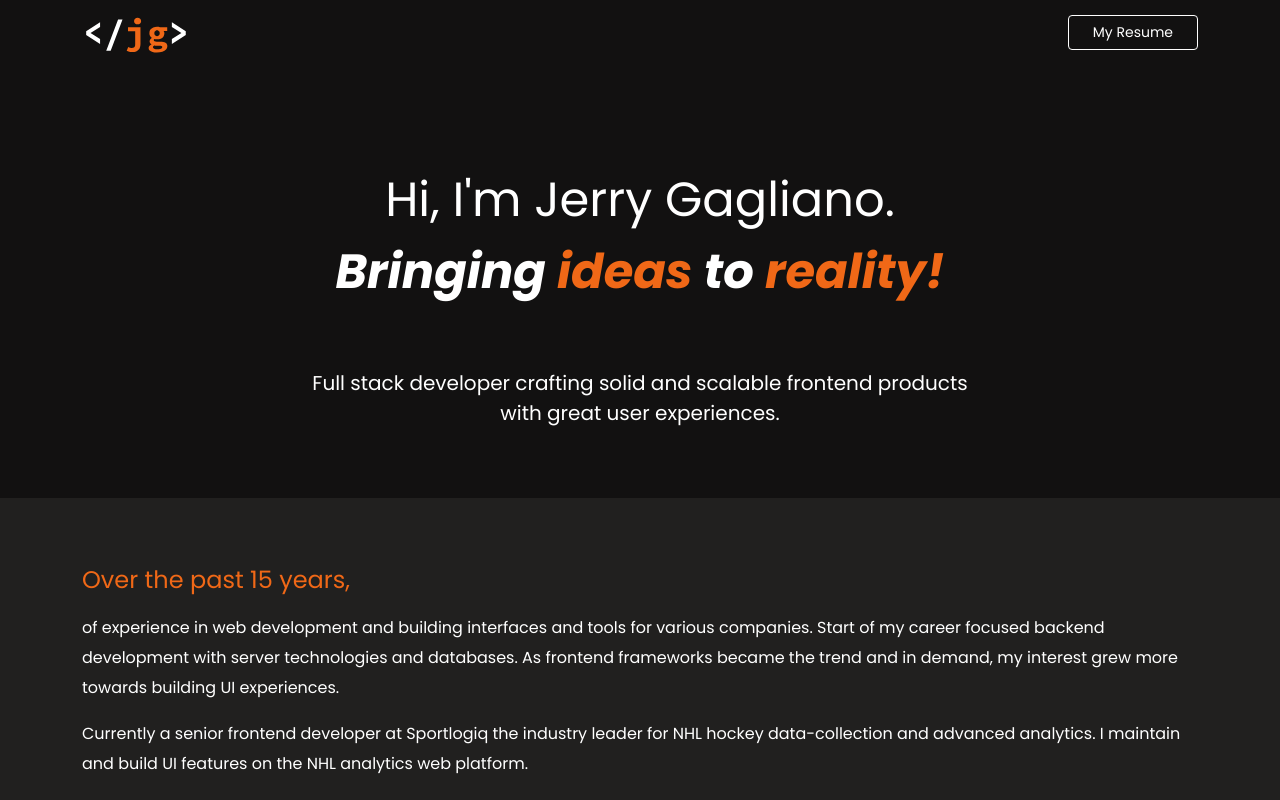
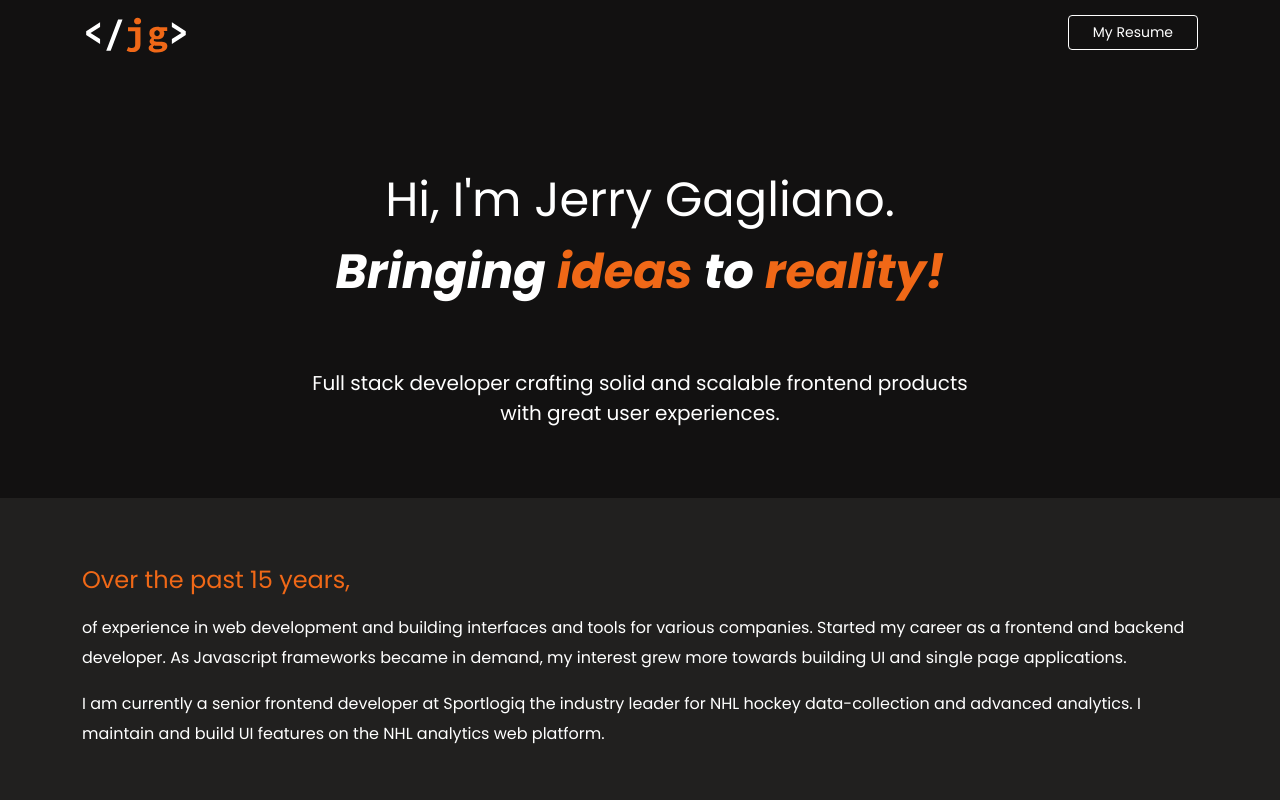
Before and after one commit to JGSolutions/jerry-gagliano, a Next.js app: page / in a window 1280 px wide. Shown: the top 800 px of the page. Built offline with nearby package versions, Linux system fonts and the light colour scheme.

Commit message:
fixed text

```diff
--- a/pages/index.js
+++ b/pages/index.js
@@ -62,12 +62,12 @@ export default function Home({ allPostsData }) {
 
                 <p className={utilStyles.paragraph}>
                   of experience in web development and building interfaces and tools for various companies.
-                  Start of my career focused backend development with server technologies and databases.
-                  As frontend frameworks became the trend and in demand, my interest grew more towards building UI experiences.
+                  Started my career as a frontend and backend developer. As Javascript frameworks became in demand, my interest
+                  grew more towards building UI and single page applications.
                 </p>
 
                 <p className={utilStyles.paragraph}>
-                  Currently a senior frontend developer at Sportlogiq the industry leader for NHL hockey data-collection and advanced analytics.
+                  I am currently a senior frontend developer at Sportlogiq the industry leader for NHL hockey data-collection and advanced analytics.
                   I maintain and build UI features on the NHL analytics web platform.
                 </p>
 
```
